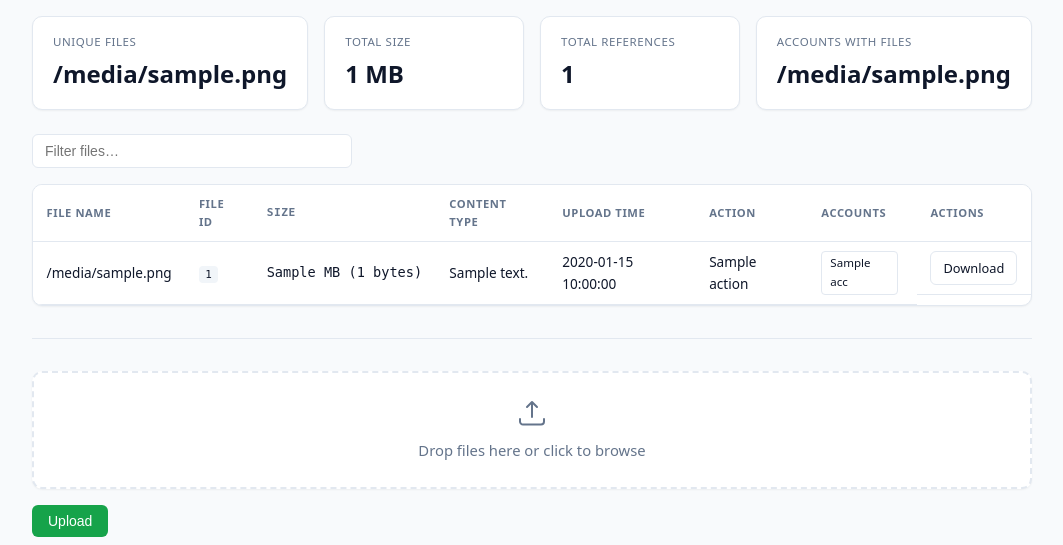
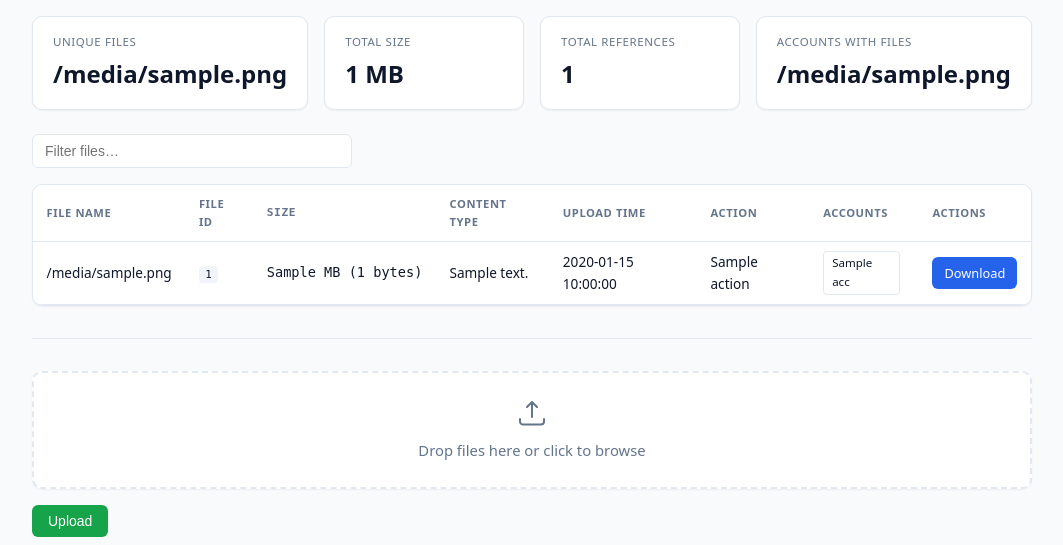
Before and after one commit to txtr/b2router, a Flask app: template src/b2router/templates/index.html in a window 1280 px wide. Shown: the part 191-736 px from the top of the page, without its empty margins (108-1171 px from the left). Run offline with Flask 3, Linux system fonts and the light colour scheme; the template is opened without the code that fills it: most values are stand-ins (such as "Sample title", 1, 10 or a date in 2020).

Commit message:
ui: td.actions stretches to tr height; filled colored download button

```diff
--- a/src/b2router/static/style.css
+++ b/src/b2router/static/style.css
@@ -169,7 +169,14 @@ code {
   font-size: 0.72rem;
   margin-right: 0.35rem;
 }
-.actions { display: flex; gap: 0.5rem; }
+/* table-cell (not flex) so the cell stretches to the full row height;
+   display:flex on a td collapses it to its content height, breaking
+   alignment with tr and leaving background gaps in zebra/hover rows */
+.actions {
+  display: table-cell;
+  height: 100%;
+  vertical-align: middle;
+}
 
 /* Upload drop zone */
 .upload-dropzone {
--- a/src/b2router/templates/fragments/files_table.html
+++ b/src/b2router/templates/fragments/files_table.html
@@ -28,7 +28,7 @@
                     {% endfor %}
                 </td>
                 <td class="actions">
-                    <a href="/download/{{ file.file_name }}" class="btn btn-sm btn-ghost">Download</a>
+                    <a href="/download/{{ file.file_name }}" class="btn btn-sm">Download</a>
                 </td>
             </tr>
             {% endfor %}
```
